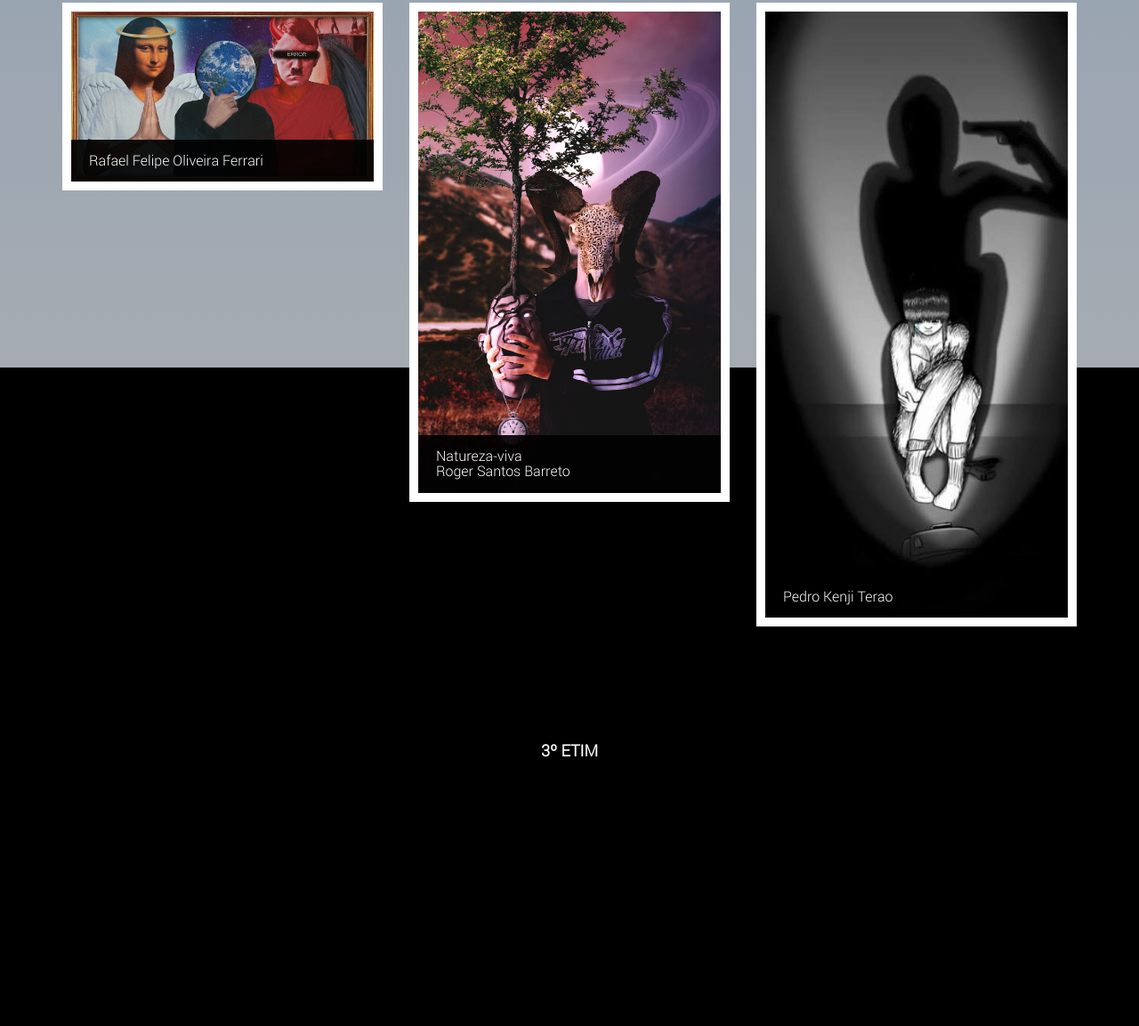
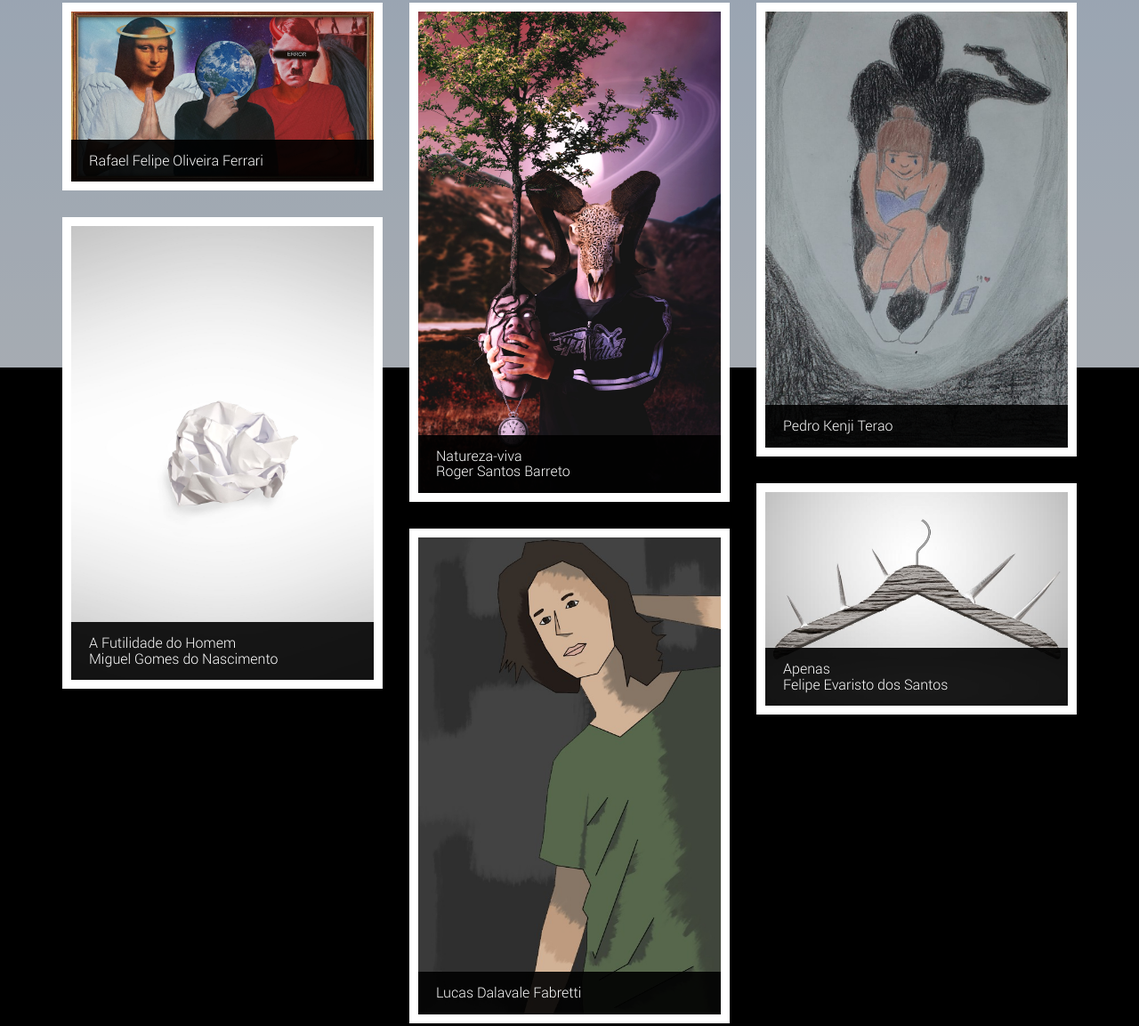
Before and after one commit to terceiro-etim/Galeria-de-arte, a plain HTML site: page index.html in a window 1280 px wide. Shown: the part 387-1540 px from the top of the page at 89% size. Before the commit the page ends 1282 px from the top, so only its background shows below. Drawn offline with Linux system fonts and the light colour scheme.

Commit message:
Add files via upload

```diff
--- a/index.html
+++ b/index.html
@@ -58,7 +58,7 @@
                     <div class="blog-masonry masonry-true">
                         <div class="post-masonry col-md-4 col-sm-6">
                             <div class="post-thumb">
-                                <a href="images/3.jpeg" data-lightbox="mygallery"><img src="images/3.jpeg" alt="Roger Santos Barreto"></a>
+                                <a href="images/rafa.jpeg" data-lightbox="mygallery"><img src="images/rafa.jpeg" alt="Rafael Felipe Oliveira Ferrari"></a>
                                 <div class="title-over">
                                     <h5><a href="#"></a></h5>
                                     <h5><a href="#">Rafael Felipe Oliveira Ferrari</a></h5>
@@ -67,7 +67,7 @@
                         </div>
                         <div class="post-masonry col-md-4 col-sm-6">
                             <div class="post-thumb">
-                                <a href="images/1.jpg" data-lightbox="mygallery"><img src="images/1.jpg" alt="Roger Santos Barreto"></a>
+                                <a href="images/roger.jpg" data-lightbox="mygallery"><img src="images/roger.jpg" alt="Roger Santos Barreto"></a>
                                 <div class="title-over">
                                     <h5><a href="#">Natureza-viva</a></h5>
                                     <h5><a href="#">Roger Santos Barreto</a></h5>
@@ -76,14 +76,40 @@
                         </div>
                         <div class="post-masonry col-md-4 col-sm-6">
                             <div class="post-thumb">
-                                <a href="images/2.jpg" data-lightbox="mygallery"><img src="images/2.jpg" alt="Roger Santos Barreto"></a>
+                                <a href="images/kenji.jpg" data-lightbox="mygallery"><img src="images/kenji.jpg" alt="Pedro Kenji Terao"></a>
                                 <div class="title-over">
                                     <h5><a href="#"></a></h5>
                                     <h5><a href="#">Pedro Kenji Terao</a></h5>
                                 </div>
                             </div>
                         </div>
-
+                        <div class="post-masonry col-md-4 col-sm-6">
+                            <div class="post-thumb">
+                                <a href="images/miguel.jpg" data-lightbox="mygallery"><img src="images/miguel.jpg" alt="Miguel Gomes do Nascimento"></a>
+                                <div class="title-over">
+                                    <h5><a href="#">A Futilidade do Homem</a></h5>
+                                    <h5><a href="#">Miguel Gomes do Nascimento</a></h5>
+                                </div>
+                            </div>
+                        </div>
+                        <div class="post-masonry col-md-4 col-sm-6">
+                            <div class="post-thumb">
+                                <a href="images/eva.jpg" data-lightbox="mygallery"><img src="images/eva.jpg" alt="Felipe Evaristo dos Santos"></a>
+                                <div class="title-over">
+                                    <h5><a href="#">Apenas</a></h5>
+                                    <h5><a href="#">Felipe Evaristo dos Santos</a></h5>
+                                </div>
+                            </div>
+                        </div>
+                        <div class="post-masonry col-md-4 col-sm-6">
+                            <div class="post-thumb">
+                                <a href="images/frabs.jpg" data-lightbox="mygallery"><img src="images/frabs.jpg" alt="Lucas Dalavale Fabretti"></a>
+                                <div class="title-over">
+                                    <h5><a href="#"></a></h5>
+                                    <h5><a href="#">Lucas Dalavale Fabretti</a></h5>
+                                </div>
+                            </div>
+                        </div>
                     </div>
                 </div>
             </div>
```
Also changed, not shown: images/eva.jpg (added), images/frabs.jpg (added), images/kenji.jpg (added), images/miguel.jpg (added), images/rafa.jpeg (added), images/roger.jpg (added).
